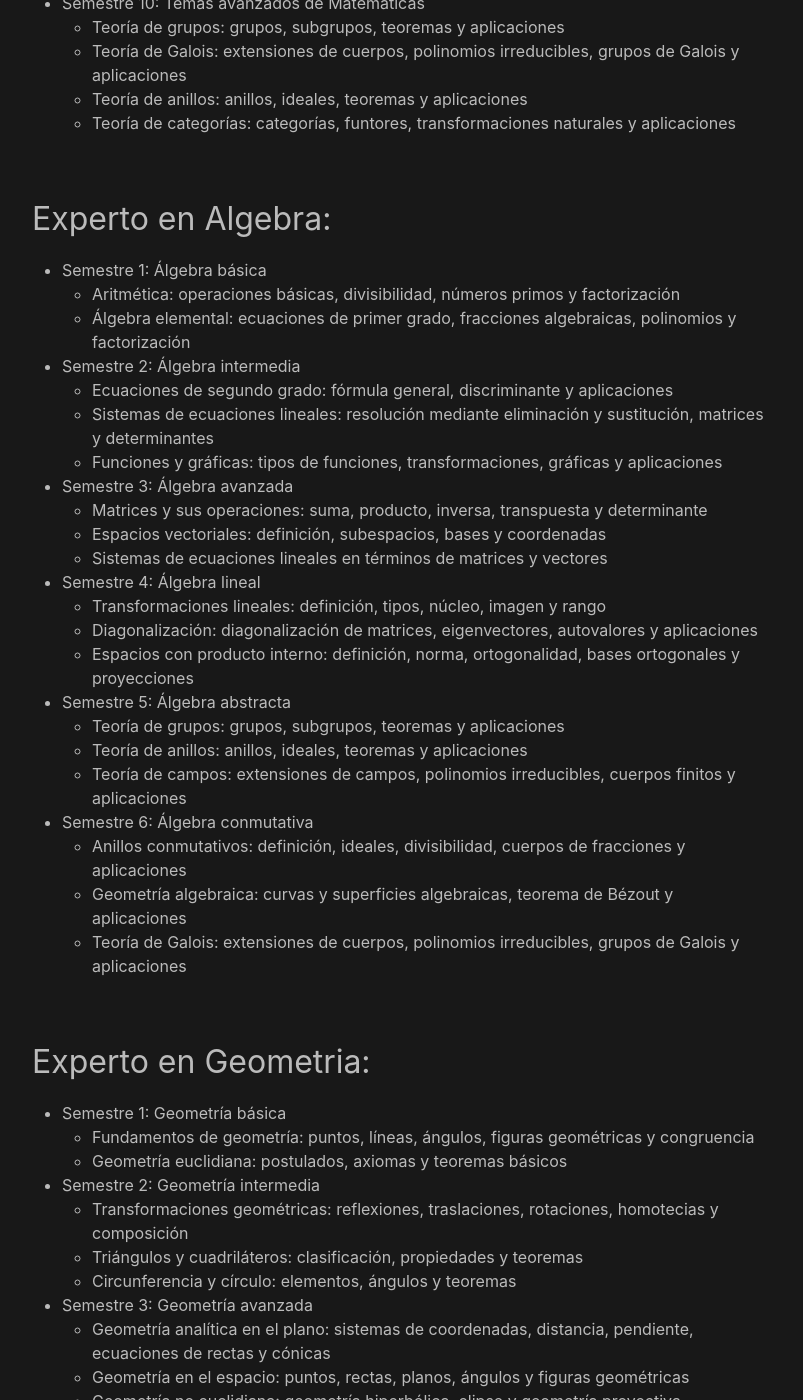
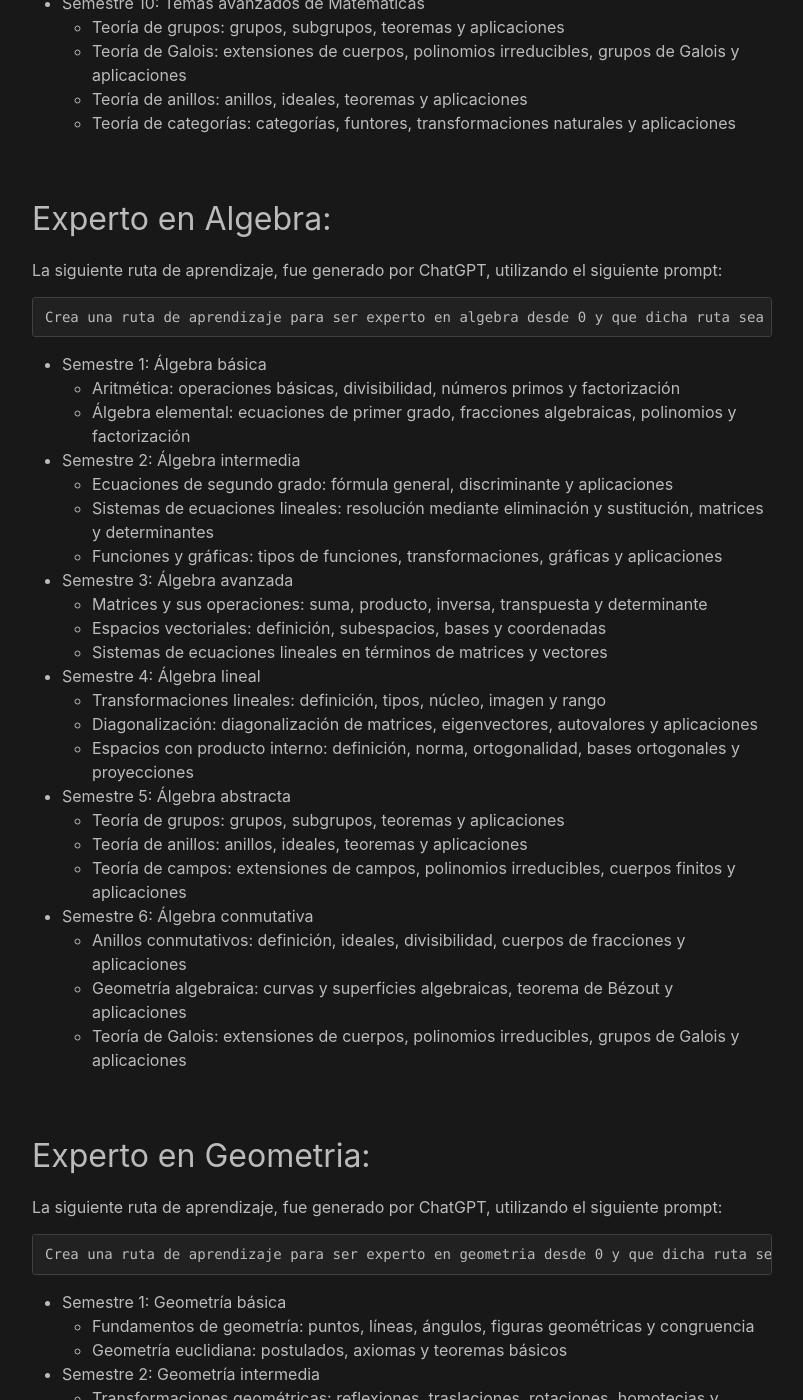
Before and after one commit to dylanmeca/dylanmeca.github.io, a Jekyll site: the page built from _posts/2023-03-18-ChatGPT-crea-una-ruta-para-ingresar-a-la-Universidad-y-ser-ingeniero.md, in a window 1280 px wide and 1400 px high, scrolled down 4610 px. Shown: the whole window, without its empty margins (238-1041 px from the left). Built offline with Jekyll 4.4.1, drawn with Linux system fonts in a browser that asks for light colours; a script that is not in the unit is left out; comment, search, counter and statistics services are not loaded; some of the changed text lies outside the part shown.

Commit message:
Update 2023-03-18-ChatGPT-crea-una-ruta-para-ingresar-a-la-Universidad-y-ser-ingeniero.md

````diff
--- a/_posts/2023-03-18-ChatGPT-crea-una-ruta-para-ingresar-a-la-Universidad-y-ser-ingeniero.md
+++ b/_posts/2023-03-18-ChatGPT-crea-una-ruta-para-ingresar-a-la-Universidad-y-ser-ingeniero.md
@@ -184,6 +184,12 @@ Crea una ruta de aprendizaje para ser experto en matematicas desde 0 y que dicha
     * Teoría de categorías: categorías, funtores, transformaciones naturales y aplicaciones
 
 ## Experto en Algebra:
+La siguiente ruta de aprendizaje, fue generado por ChatGPT, utilizando el siguiente prompt:
+
+```txt
+Crea una ruta de aprendizaje para ser experto en algebra desde 0 y que dicha ruta sea nivel universitario es decir como si fuese la malla curricular de una universidad para estudiar algebra.
+```
+
 * Semestre 1: Álgebra básica
    * Aritmética: operaciones básicas, divisibilidad, números primos y factorización
    * Álgebra elemental: ecuaciones de primer grado, fracciones algebraicas, polinomios y factorización
@@ -209,6 +215,12 @@ Crea una ruta de aprendizaje para ser experto en matematicas desde 0 y que dicha
    * Teoría de Galois: extensiones de cuerpos, polinomios irreducibles, grupos de Galois y aplicaciones
 
 ## Experto en Geometria:
+La siguiente ruta de aprendizaje, fue generado por ChatGPT, utilizando el siguiente prompt:
+
+```txt
+Crea una ruta de aprendizaje para ser experto en geometria desde 0 y que dicha ruta sea nivel universitario es decir como si fuese la malla curricular de una universidad para estudiar geometria.
+```
+
 * Semestre 1: Geometría básica
    * Fundamentos de geometría: puntos, líneas, ángulos, figuras geométricas y congruencia
    * Geometría euclidiana: postulados, axiomas y teoremas básicos
@@ -230,6 +242,12 @@ Crea una ruta de aprendizaje para ser experto en matematicas desde 0 y que dicha
    * Álgebra y geometría: geometría algebraica en el espacio, proyección estereográfica, geometría de Grassmann y aplicaciones
 
 ## Experto en Estadistica:
+La siguiente ruta de aprendizaje, fue generado por ChatGPT, utilizando el siguiente prompt:
+
+```txt
+Crea una ruta de aprendizaje para ser experto en estadistica desde 0 y que dicha ruta sea nivel universitario es decir como si fuese la malla curricular de una universidad para estudiar estadistica
+```
+
 * Semestre 1: Estadística descriptiva
    * Introducción a la estadística: conceptos básicos, tipos de datos y medidas de tendencia central y de dispersión
    * Distribuciones de frecuencia: tablas, gráficas y medidas de posición
````
